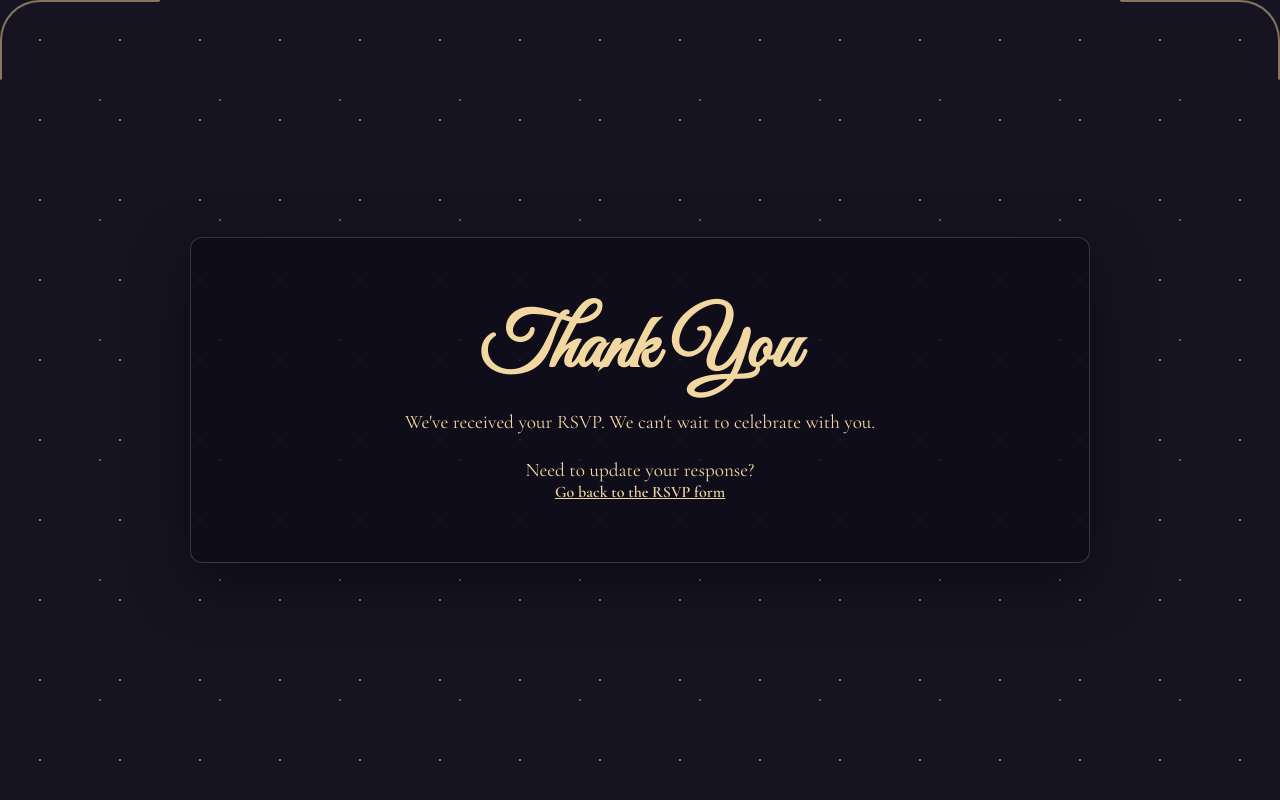
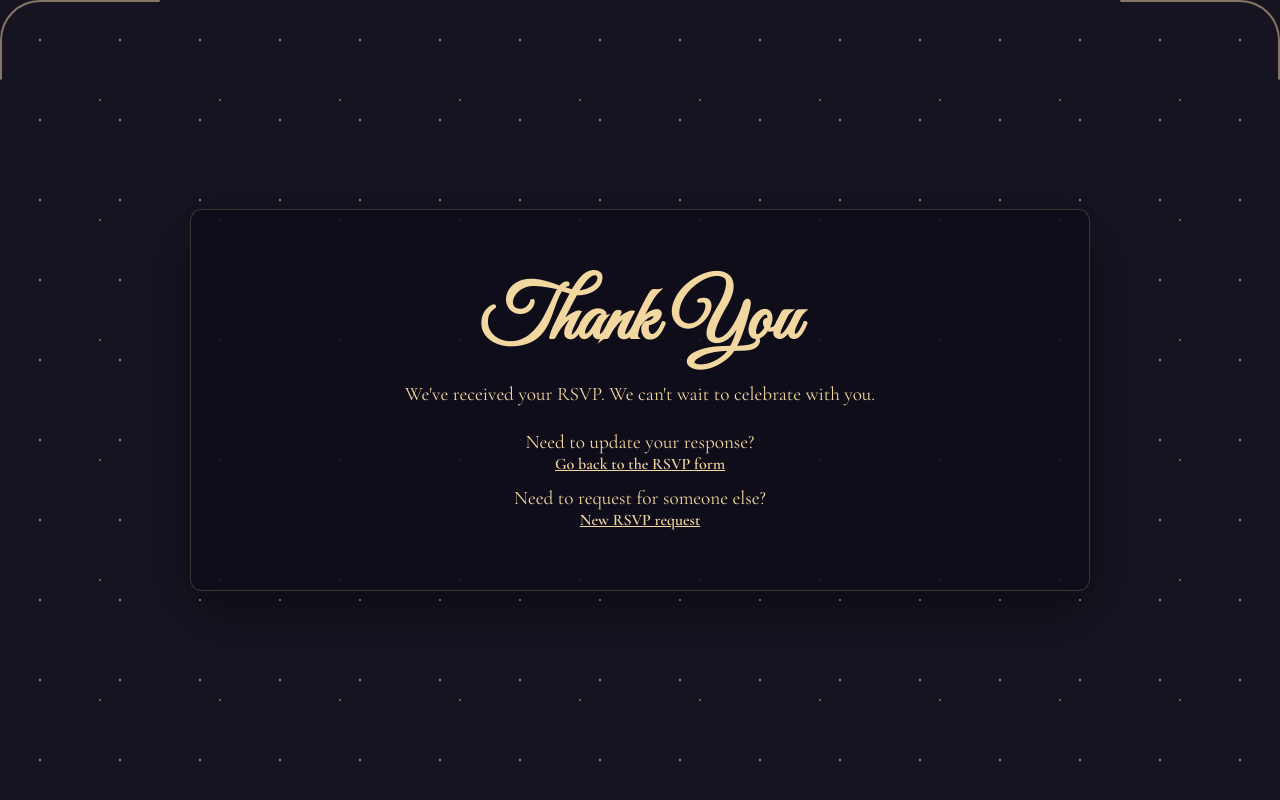
Before and after one commit to jameswright1562/Wedding, a Next.js app: page /thank-you in a window 1280 px wide. Built offline with nearby package versions, Linux system fonts and the light colour scheme.

Commit message:
Add new request

```diff
--- a/app/thank-you/page.tsx
+++ b/app/thank-you/page.tsx
@@ -28,10 +28,17 @@ export default function ThankYouPage({searchParams}: {searchParams: {id?: string
       </p>
       <p className="invite__subhead">Need to update your response?</p>
       <Link
-        href={searchParams.id ? `/?id=${searchParams.id}` : "/"}
+        href={searchParams.id ? `/?id=${searchParams.id}&editing=true` : "/"}
+        style={{ color: "#f2d7a1", fontWeight: 600, marginBottom: 12 }}
+      >
+        Go back to the RSVP form
+      </Link>
+            <p className="invite__subhead" style={{marginTop: 12}}>Need to request for someone else?</p>
+      <Link
+        href={`/?new-request=true`}
         style={{ color: "#f2d7a1", fontWeight: 600 }}
       >
-        Go back to the RSVP form
+        New RSVP request
       </Link>
     </main>
   );
```
Also changed, not shown: app/page.tsx (+11 -1 lines).
